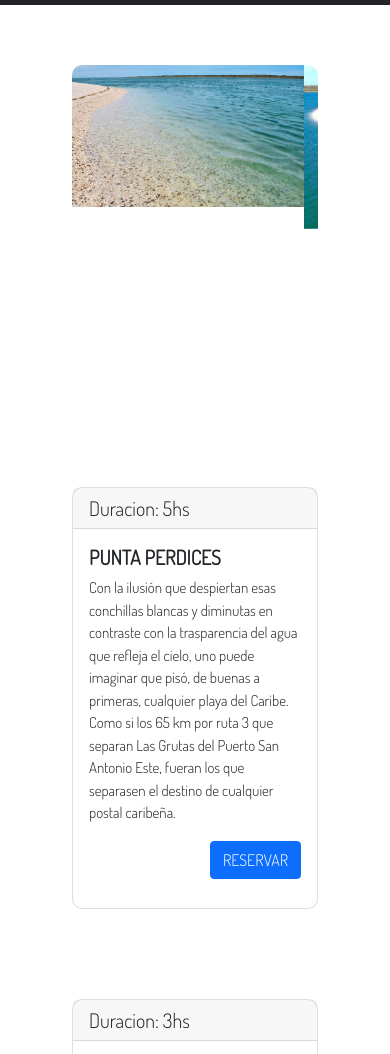
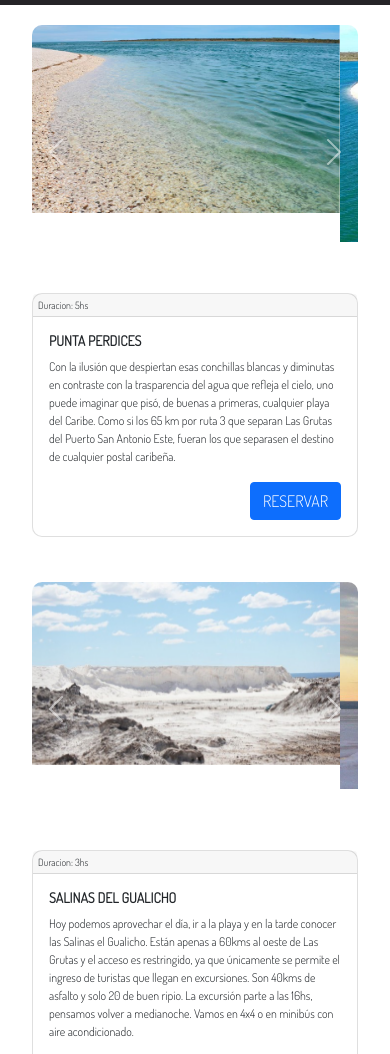
Before and after one commit to rominaortega/proyecto-final-potrero, a plain HTML site: page excursiones.html in a window 390 px wide. Shown: the part 36-1090 px from the top of the page. Drawn offline with Linux system fonts and the light colour scheme.

Commit message:
Aplico medias querys a excursiones

```diff
--- a/excursiones.html
+++ b/excursiones.html
@@ -33,7 +33,7 @@
         <section class="reservaciones">
             <div class="container">
                 <div class="row">
-                    <div class="col-12 col-md-6">
+                    <div class="col-12 col-md-6 margen">
 
                         <div id="carouselExampleControls" class="carousel slide" data-bs-ride="carousel">
                             <div class="carousel-inner photos-carousel">
@@ -55,9 +55,9 @@
                               <span class="carousel-control-next-icon" aria-hidden="true"></span>
                               <span class="visually-hidden">Next</span>
                             </button>
-                          </div>
+                        </div>
                     </div>
-                    <div class="col-12 col-md-6">
+                    <div class="col-12 col-md-6 margen">
                         <div class="card excursion-card">
                             <h5 class="card-header title-card">Duracion: 5hs</h5>
                             <div class="card-body">
@@ -77,9 +77,9 @@
 
         <section class="reservaciones">
             <div class="container">
-                <div class="row">
+                <div class="row reverse">
 
-                    <div class="col-12 col-md-6">
+                    <div class="col-12 col-md-6 margen">
                         <div class="card excursion-card">
                             <h5 class="card-header title-card">Duracion: 3hs</h5>
                             <div class="card-body">
@@ -91,7 +91,7 @@
                             </div>
                         </div>
                     </div>
-                    <div class="col-12 col-md-6">
+                    <div class="col-12 col-md-6 margen">
                         <div id="carouselExampleControls2" class="carousel slide" data-bs-ride="carousel">
                             <div class="carousel-inner photos-carousel">
                               <div class="carousel-item active">
@@ -120,7 +120,7 @@
         <section class="reservaciones">
             <div class="container">
                 <div class="row">
-                    <div class="col-12 col-md-6">
+                    <div class="col-12 col-md-6 margen">
 
                         <div id="carouselExampleControls3" class="carousel slide" data-bs-ride="carousel">
                             <div class="carousel-inner photos-carousel">
@@ -144,7 +144,7 @@
                             </button>
                           </div>
                     </div>
-                    <div class="col-12 col-md-6">
+                    <div class="col-12 col-md-6 margen">
                         <div class="card excursion-card">
                             <h5 class="card-header title-card">Duracion: 5hs</h5>
                             <div class="card-body">
@@ -164,9 +164,8 @@
 
         <section class="reservaciones">
             <div class="container">
-                <div class="row">
-
-                    <div class="col-12 col-md-6">
+                <div class="row reverse">
+                    <div class="col-12 col-md-6 margen">
                         <div class="card excursion-card">
                             <h5 class="card-header title-card">Duracion: 5hs</h5>
                             <div class="card-body">
@@ -178,7 +177,7 @@
                             </div>
                         </div>
                     </div>
-                    <div class="col-12 col-md-6">
+                    <div class="col-12 col-md-6 margen">
                         <div id="carouselExampleControls4" class="carousel slide" data-bs-ride="carousel">
                             <div class="carousel-inner photos-carousel">
                               <div class="carousel-item active">
--- a/style.css
+++ b/style.css
@@ -65,7 +65,6 @@ body {
 }
 
 .titulo-quienes-somos {
-  /*/height: 100%;/*/
   width: 35%;
   color: rgb(15, 15, 15) ack;
   background-color: rgb(231, 226, 226);
@@ -165,7 +164,7 @@ body {
   justify-content: end;
 }
 .formas-pago {
-  flex direction: column;
+  flex-direction: column;
   padding: 10px;
   background-color: rgb(216, 205, 205);
   margin-bottom: 20px;
@@ -191,11 +190,6 @@ body {
 .pago2 {
   height: 5vh;
 }
-
-
-
-
-
 @media (max-width: 992px) {
   .logo {
     width: 60px;
@@ -228,4 +222,33 @@ body {
   .title2 {
     margin: 8px;
   }
+  .reservaciones {
+    margin: 10px;
+    padding: 10px;
+  }
+  .title-card {
+    font-size: 10px;
+    padding: 5px;
+  }
+  .subtittle-card {
+    font-size: 14px;
+  }
+  .card-text {
+    font-size: 12px;
+  }
+  .card-body {
+    height: auto;
+  }
+  .photos-carousel {
+    height: 30vh;
+  }
+  .margen {
+    margin-bottom: 15px;
+  }
+  .excursion-card {
+    height: auto;
+  }
+  .reverse {
+    flex-direction: column-reverse;
+  }
 }
```
Also changed, not shown: contacto.html (+4 -0 lines).
